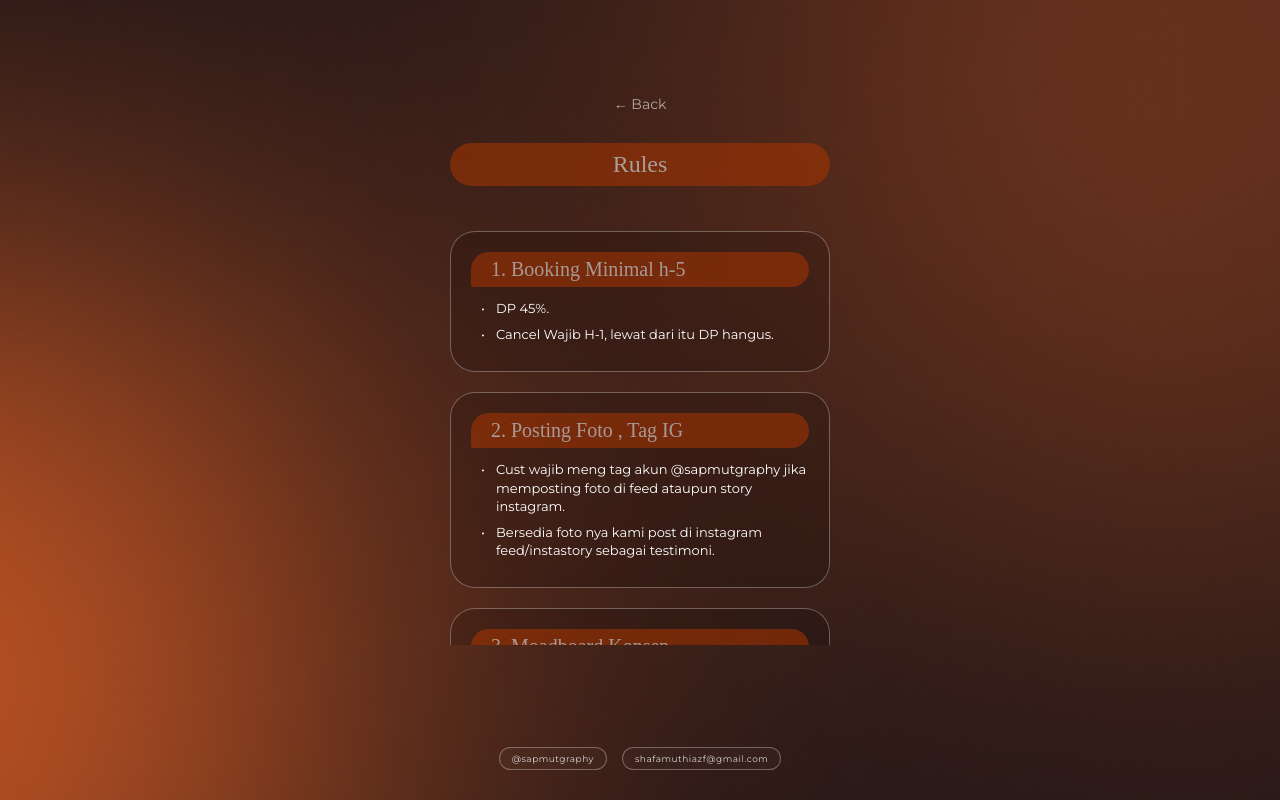
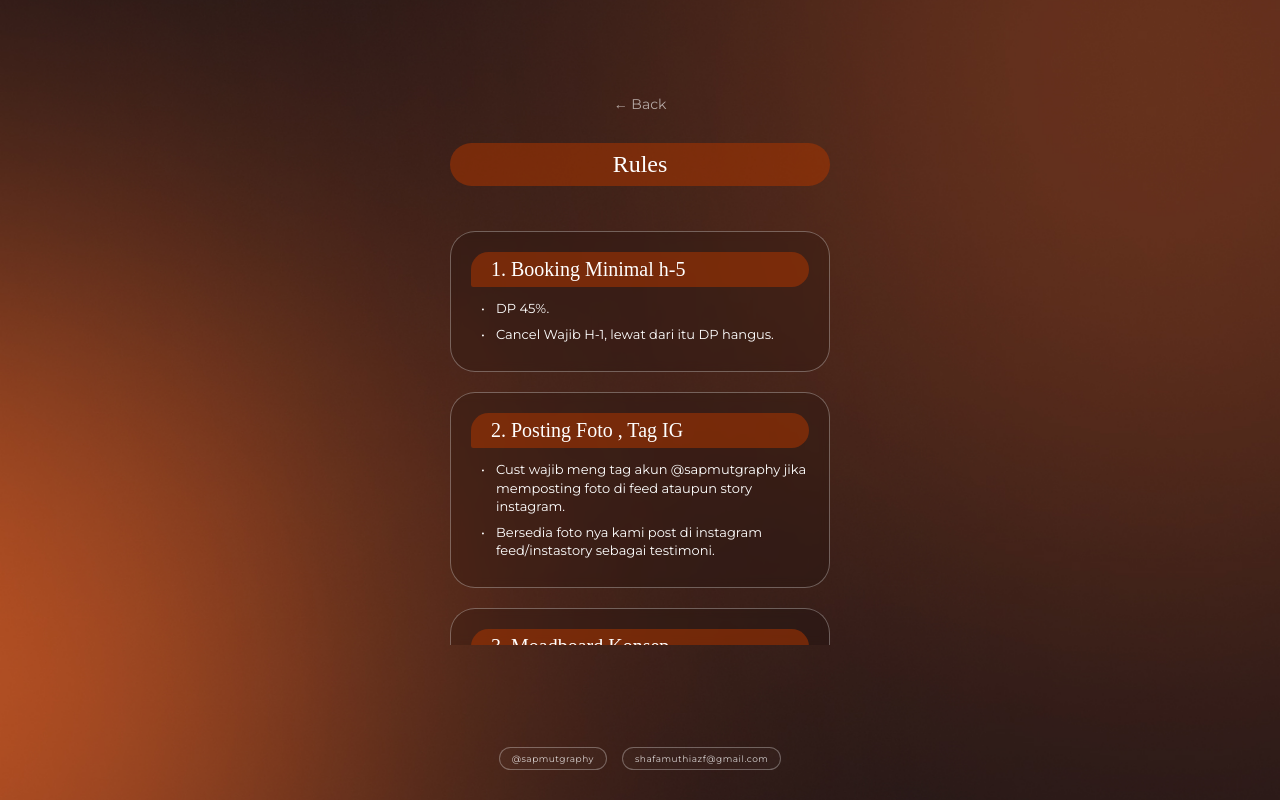
Before and after one commit to andisltn48/sapmutgf, a React (Vite) app: page /rules in a window 1280 px wide. Built offline with nearby package versions, Linux system fonts and the light colour scheme; a web font is replaced by a local one.

Commit message:
fix: make header pill text sharp white by using rgba background instead of element opacity

```diff
--- a/src/App.css
+++ b/src/App.css
@@ -184,18 +184,18 @@
 }
 
 .price-header-pill {
-  background: #A93500;
+  background: rgba(169, 53, 0, 0.55);
   padding: 8px 30px;
   border-radius: 40px;
   width: 100%;
   text-align: center;
   opacity: 0;
-  animation: fadeInScaleSemi 0.8s cubic-bezier(0.16, 1, 0.3, 1) 0.2s forwards;
+  animation: fadeInScale 0.8s cubic-bezier(0.16, 1, 0.3, 1) 0.2s forwards;
 }
 
 .price-header-pill h1 {
   font-size: 24px;
-  color: white;
+  color: #ffffff;
   margin: 0;
   font-weight: 400;
 }
@@ -237,14 +237,14 @@
 .price-card:nth-child(3) { animation-delay: 0.7s; }
 
 .card-header-pill {
-  background: #A93500;
-  color: white;
+  background: rgba(169, 53, 0, 0.55);
+  color: #ffffff;
   padding: 6px 20px;
   border-radius: 25px;
   font-family: 'Italiana', serif;
   font-size: 18px;
   opacity: 0;
-  animation: fadeInSemi 0.8s ease-out 0.4s forwards;
+  animation: fadeIn 0.8s ease-out 0.4s forwards;
 }
 
 .card-details {
@@ -261,11 +261,6 @@
   to { opacity: 1; }
 }
 
-@keyframes fadeInSemi {
-  from { opacity: 0; }
-  to { opacity: 0.55; }
-}
-
 @keyframes slideInUp {
   from { opacity: 0; transform: translateY(40px); }
   to { opacity: 1; transform: translateY(0); }
@@ -279,11 +274,6 @@
 @keyframes fadeInScale {
   from { opacity: 0; transform: scale(0.9); }
   to { opacity: 1; transform: scale(1); }
-}
-
-@keyframes fadeInScaleSemi {
-  from { opacity: 0; transform: scale(0.9); }
-  to { opacity: 0.55; transform: scale(1); }
 }
 
 /* Custom scrollbar */
```
